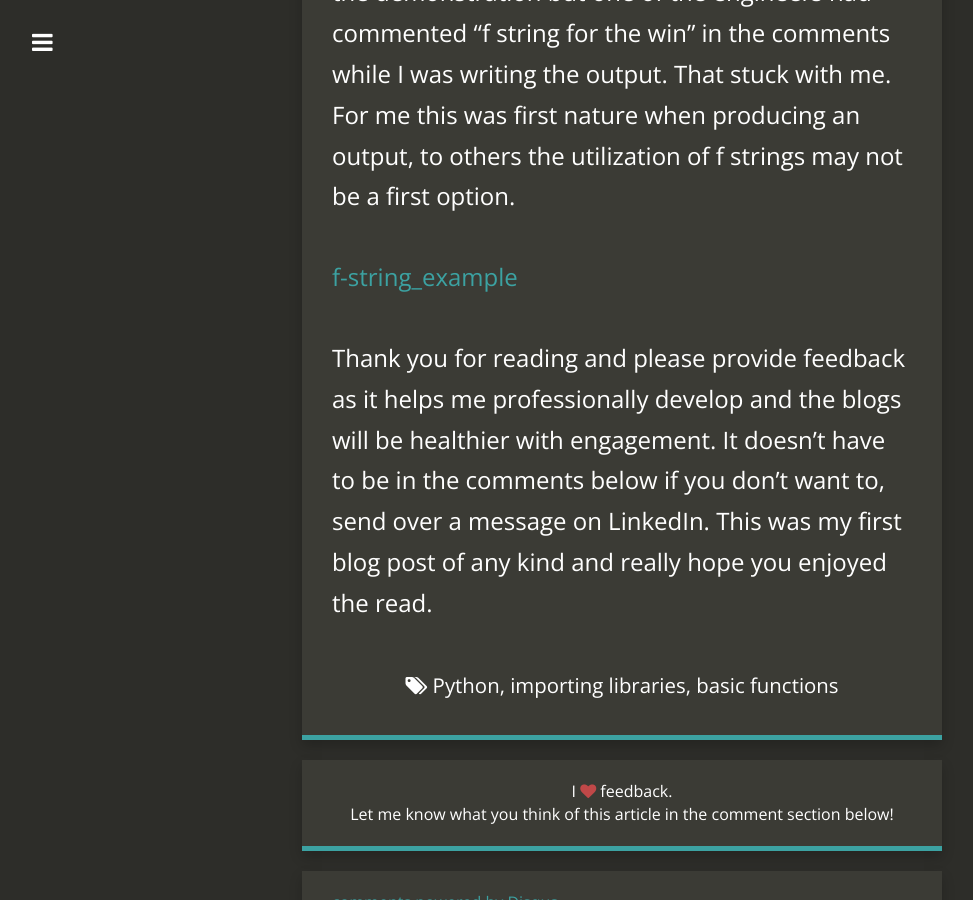
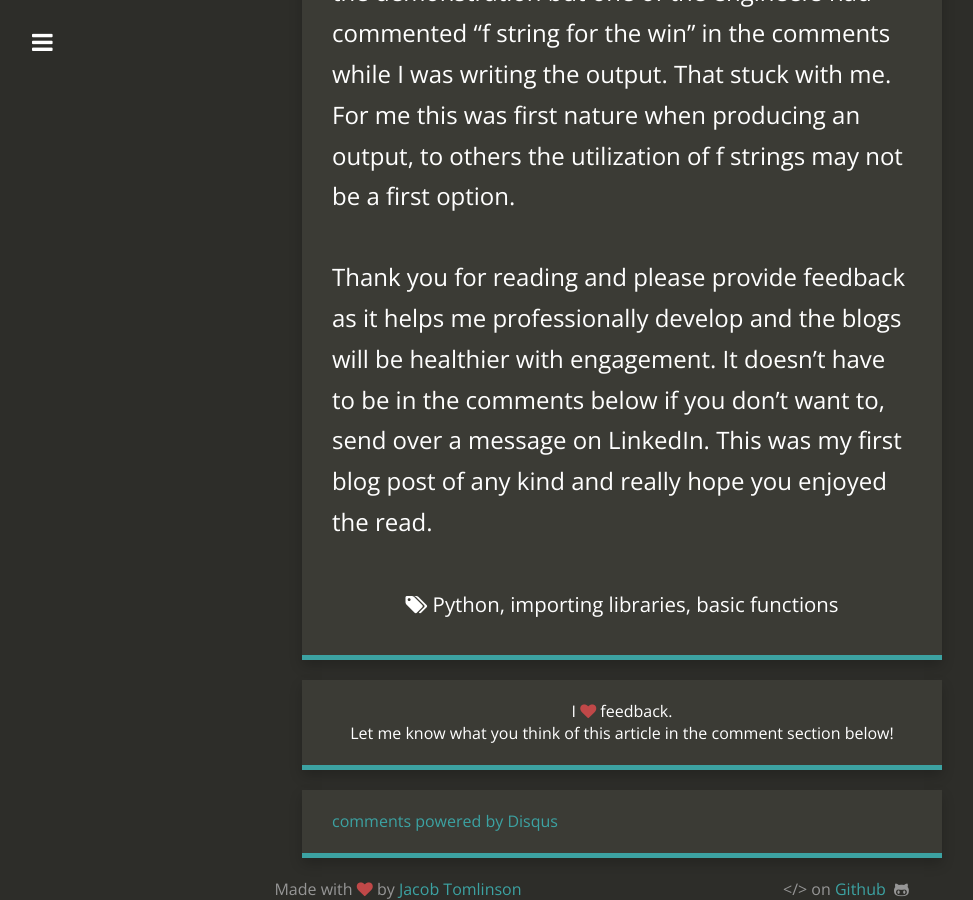
Before and after one commit to Mvillarreal88/mvillarreal88.github.io, a Jekyll site: the page built from _posts/2015-03-23-welcome-to-carte-noir.md, in a window 1280 px wide and 900 px high, scrolled down 2934 px. Shown: the whole window, without its empty margins (18-991 px from the left). Built offline with Jekyll 4.4.1, drawn with Linux system fonts in a browser that asks for light colours; nearby versions of some CDN libraries; comment, search, counter and statistics services are not loaded.

Commit message:
removed image on post

```diff
--- a/_posts/2015-03-23-welcome-to-carte-noir.md
+++ b/_posts/2015-03-23-welcome-to-carte-noir.md
@@ -21,7 +21,6 @@ When starting a .py project or even when you are using functions, think about ad
 
 One last thing I wanted to note on these projects is the use of f strings, and why I think they are extremely useful in a project or function. Early on for me when I was learning python, when printing out either the result of something or just using the print statement in general I found it tedious to continually have to use the + operator for other types of outputs. Now since I was self-learning I didn't know of any other options and to me it made sense, but it always looked clunky to me. Less professional and not so smooth. During the above project however was the first time in a professional setting where I found how useful the f strings could be, and for more than just eliminating the tediousness of putting the + sign over and over. It looked so much cleaner on my code, and people who are also reviewing code find it easier to follow. Admittedly I used both my old ways of  outputting with the + and utilizing the f strings in this project, but looking back now I see how important it was just to get the exposure. In my current job I had done a small presentation to some data engineers on some simple python functions and the use cases behind them. The f string was never really part of the demonstration but one of the engineers had commented "f string for the win" in the comments while I was writing the output. That stuck with me. For me this was first nature when producing an output, to others the utilization of f strings may not be a first option.
 
-[f-string_example](favicons\Screenshot 2022-08-13 130315.png)
 
 Thank you for reading and please provide feedback as it helps me professionally develop and the blogs will be healthier with engagement. It doesn’t have to be in the comments below if you don’t want to, send over a message on LinkedIn. This was my first blog post of any kind and really hope you enjoyed the read.
 
```
